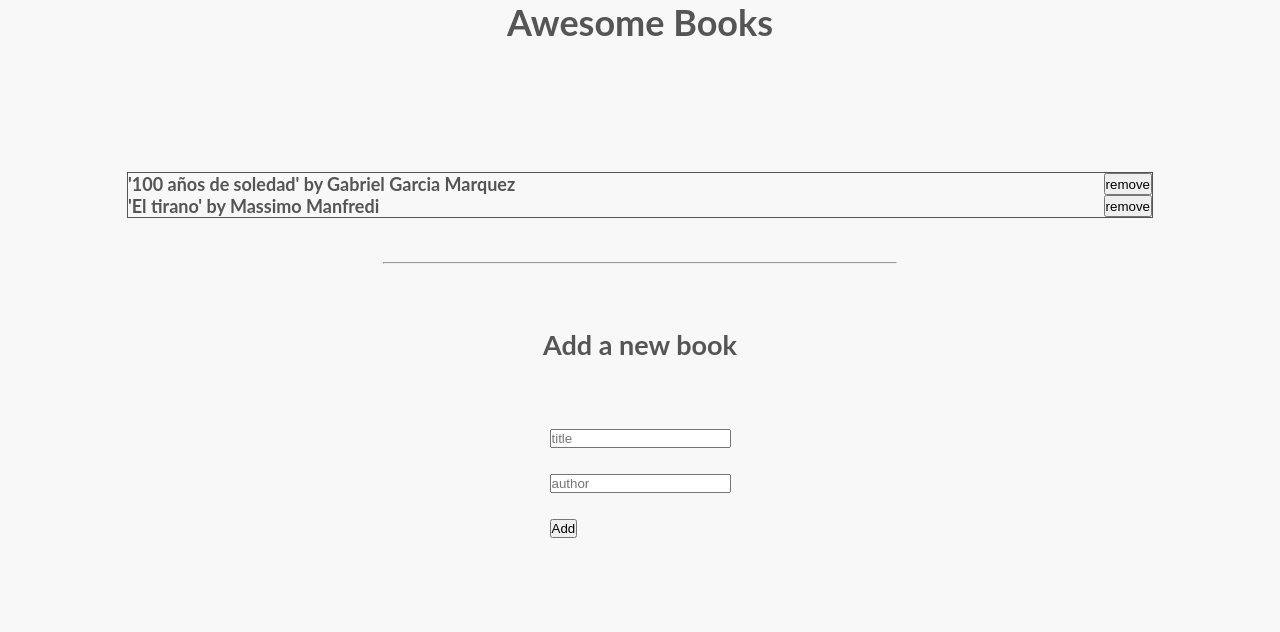
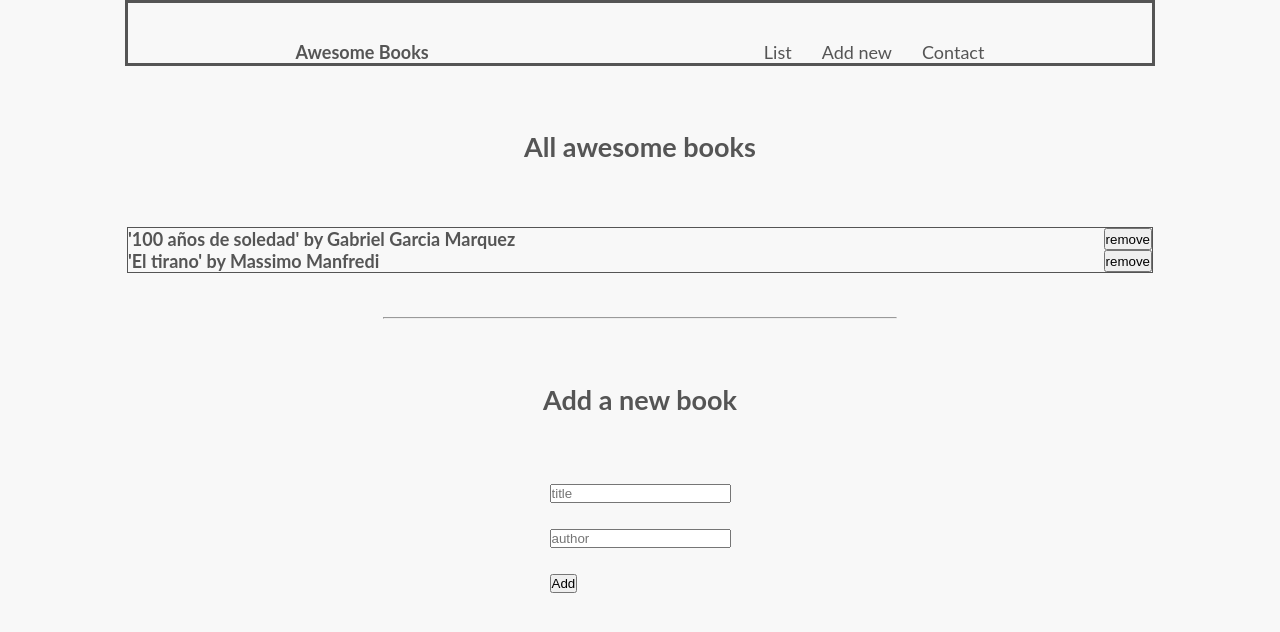
Before and after one commit to mullenlucas/awesome-books, a website: page index.html in a window 1280 px wide. Drawn offline with Linux system fonts and the light colour scheme.

Commit message:
add update

```diff
--- a/index.html
+++ b/index.html
@@ -9,13 +9,26 @@
 
 </head>
 <body>
-    <h1>Awesome Books</h1>
+    <header >
+        <h4>Awesome Books</h4>
+
+        <ul class="nav">
+            <li>List</li>
+            <li>Add new</li>
+            <li>Contact</li>
+        </ul>
+
+    </header>
+
+    <div class="list">
+        <h2> All awesome books </h2>
     <div class="books-display">
-
         </div>
+    </div>
         <br>
         <br>
         <hr>
+
 <div class="add">
     <h2>Add a new book</h2>
   <form id='bk' action="form" method="post">
--- a/styles.css
+++ b/styles.css
@@ -68,3 +68,24 @@ hr{
   display: flex;
   justify-items: flex-end;
 }
+
+.list{
+  text-align: center;
+}
+header{
+  border-style: solid;
+  margin: auto;
+  width: 80%;
+  padding-top: 3%;
+  display: flex;
+  flex-direction: row;
+  justify-content: space-around;
+}
+.nav{
+gap: 30px;
+display: flex;
+flex-direction: row;
+list-style-type: none;
+margin: 0;
+padding: 0;
+}
```
Also changed, not shown: script.js (line endings or trailing spaces).
